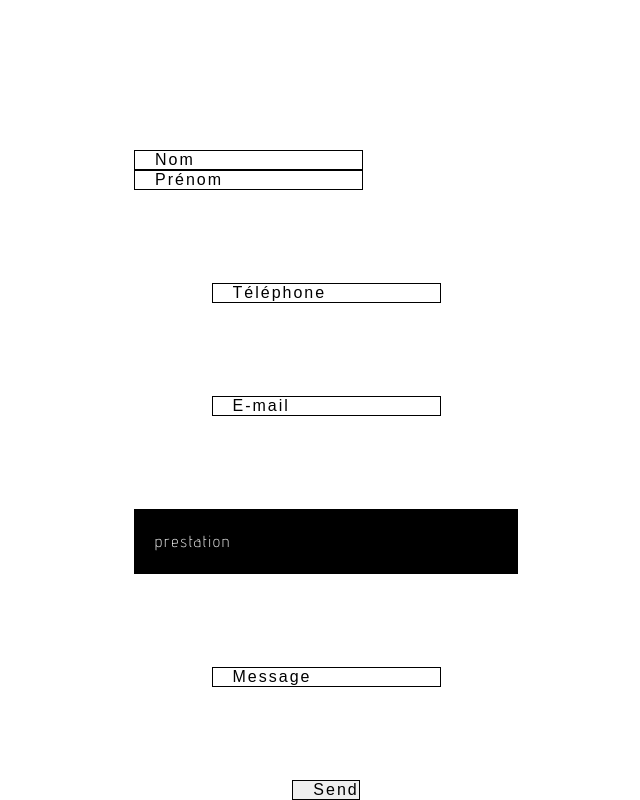
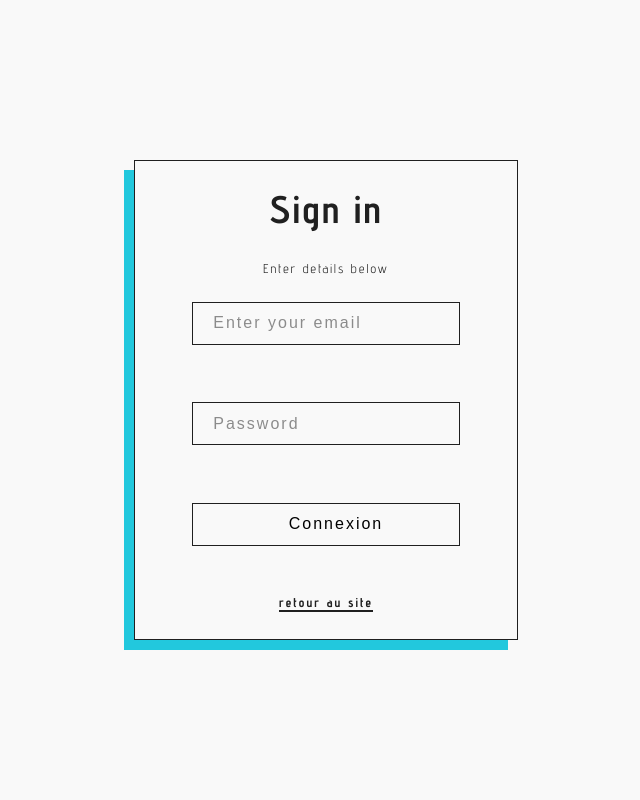
Before and after one commit to julienbeauchant/Izaline, a PHP site: page /admin.html in a window 1280 px wide. Shown: the whole page, without its empty margins (314-954 px from the left). Run offline with PHP 8.4, Linux system fonts and the light colour scheme.

Commit message:
couleurs et admin

```diff
--- a/admin.html
+++ b/admin.html
@@ -4,6 +4,7 @@
 <head>
     <meta charset="UTF-8">
     <meta name="viewport" content="width=device-width, initial-scale=1.0">
+    <link rel="stylesheet" href="css/admin.css">
     <link rel="stylesheet" href="css/izaline.css">
     <link rel="stylesheet" href="css/global.css">
     <link rel="stylesheet" href="css/header.css">
@@ -11,42 +12,48 @@
     <link rel="stylesheet" href="css/projet-personnel.css">
     <link rel="stylesheet" href="css/contact.css">
     <link rel="stylesheet" href="css/footer.css">
-    <link rel="stylesheet" href="css/admin.css">
+    <link rel="stylesheet" href="css/mediaqueries/mediaqueries-admin.css">
+    <link rel="stylesheet" href="css/mediaqueries/mediaqueries-contact.css">
+    <link rel="stylesheet" href="css/mediaqueries/mediaqueries-footer.css">
+    <link rel="stylesheet" href="css/mediaqueries/mediaqueries-global.css">
+    <link rel="stylesheet" href="css/mediaqueries/mediaqueries-header.css">
+    <link rel="stylesheet" href="css/mediaqueries/mediaqueries-prestation.css">
+    <link rel="stylesheet" href="css/mediaqueries/mediaqueries-projet-personnel.css">
 
     <link rel="preconnect" href="https://fonts.googleapis.com">
     <link rel="preconnect" href="https://fonts.gstatic.com" crossorigin>
     <link href="https://fonts.googleapis.com/css2?family=Advent+Pro:ital,wght@0,100..900;1,100..900&display=swap"
         rel="stylesheet">
 
-    <title>izaline</title>
+    <title>log in</title>
 </head>
 
 <body>
+    <section id="containerAdmin">
+        <div class="positionAdmin">
+            <h1 id="h1Admin">Sign in</h1>
+            <p id="pTitleAdmin">Enter details below</p>
+            <section id="containerInputAdmin">
+            <div class="inputAdmin">
+                <input type="email" placeholder="Enter your email">
+            </div>
+            <div class="inputAdmin">
+                <input type="password" placeholder="Password">
+            </div>
+            <div class="inputAdmin">
+                <input type="submit" value="Connexion">
+            </div>
+        </section>
+        <section id="pAdmin">
+            <div class="pAdminLeft">
+                <a href="izaline.html">retour au site</a>
+            </div>
+            <!-- <div class="pAdminRight">
+                <a>sign up</a>
+            </div> -->
+        </section>
+        </div>
+    </section>
+</body>
 
-    <main id="mainAdmin">
-
-        <form id="formContact">
-
-            <div class="nomPrenom">
-                <input id="inputNom" type="text" placeholder="Nom">
-                <input id="inputPrenom" type="text" placeholder="Prénom">
-            </div>
-
-            <input id="inputTel" type="tel" placeholder="Téléphone">
-            <input id="inputEmail" type="email" placeholder="E-mail">
-
-            <details>
-                <summary>prestation</summary>
-                <p>test</p>
-                <p>test</p>
-                <p>test</p>
-            </details>
-
-            <input id="inputMessage" type="text" placeholder="Message">
-            <input id="inputBtn" type="button" value="Send" placeholder="Send">
-
-        </form>
-
-    </main>
-
-</body>
+</html>
--- a/css/admin.css
+++ b/css/admin.css
@@ -1,7 +1,104 @@
-#mainAdmin {
+#containerAdmin {
     width: 100%;
     height: 100%;
     display: flex;
     justify-content: center;
     align-items: center;
 }
+
+.positionAdmin {
+    width: clamp(350px, 30%, 700px);
+    height: 60%;
+    display: flex;
+    flex-direction: column;
+    align-items: center;
+    border: 1px solid #202020;
+    box-shadow: -10px 10px 0px 0px #22C8DD;
+}
+
+#h1Admin {
+    width: 100%;
+    height: 20%;
+    font-size: 3vw;
+    display: flex;
+    justify-content: center;
+    align-items: center;
+}
+
+#pTitleAdmin {
+    width: 100%;
+    height: 5%;
+    font-size: 1vw;
+    display: flex;
+    justify-content: center;
+    align-items: center;
+}
+
+#containerInputAdmin {
+    width: 100%;
+    height: 60%;
+    display: flex;
+    flex-direction: column;
+    align-items: center;
+    justify-content: space-between;
+}
+
+.inputAdmin {
+    width: 100%;
+    height: 30%;
+    display: flex;
+    justify-content: center;
+    align-items: center;
+}
+
+.inputAdmin input {
+    width: 70%;
+    height: 50%;
+}
+
+.inputAdmin input::placeholder {
+    opacity: 0.5;
+}
+
+input[type="submit"]:hover {
+    border: 2px solid #22C8DD;
+}
+
+#pAdmin {
+    width: 100%;
+    height: 15%;
+    display: flex;
+    justify-content: center;
+    gap: 10px;
+}
+
+.pAdminLeft {
+    width: 100%;
+    height: 100%;
+    display: flex;
+    justify-content: center;
+    align-items: center;
+    font-size: 1vw;
+    font-weight: 700;
+}
+
+.pAdminRight {
+    width: 40%;
+    height: 100%;
+    display: flex;
+    justify-content: flex-end;
+    align-items: center;
+    font-size: 1vw;
+    font-weight: 700;
+}
+
+.pAdminLeft a,
+.pAdminRight a {
+    color: #202020;
+    border-bottom: 2px solid #202020;
+}
+
+.pAdminLeft a:hover,
+.pAdminRight a:hover {
+    border-color: #22C8DD;
+}
--- a/css/contact.css
+++ b/css/contact.css
@@ -56,7 +56,8 @@ details {
     font-weight: 300;
     padding-left: 20px;
     letter-spacing: 2px;
-    border: 1px solid black;
+    background-color: #F9F9F9;
+    border: 1px solid #202020;
     border-radius: 0px;
     caret-color: #22C8DD;
 
@@ -67,19 +68,20 @@ details {
     width: 30%;
     height: 7%;
     font-weight: 500;
-    color: white;
-    background-color: black;
+    color: #F9F9F9;
+    background-color: #202020;
 }
 
 details {
-    color: white;
-    background-color: black;
+    color: #F9F9F9;
+    background-color: #202020;
 }
 
 ::placeholder {
-    color: black;
+    color: #202020;
 }
 
 #contactInputMessage {
+    word-break: break-all;
     padding-bottom: 70px;
 }
--- a/css/global.css
+++ b/css/global.css
@@ -10,6 +10,8 @@
 body {
     width: 100vw;
     height: 100vh;
+    background-color: #F9F9F9;
+    color: #202020;
     background-repeat: no-repeat;
     font-family: "Advent Pro", sans-serif;
     font-optical-sizing: auto;
@@ -21,12 +23,12 @@ span {
 }
 
 h1 {
-    font-size: 5.5vw;
+    font-size: 5vw;
     font-weight: bold;
 }
 
 h2 {
-    font-size: 2vw;
+    font-size: 1.8vw;
     /* font-size: 1.5em; */
     font-weight: 200;
 }
--- a/css/header.css
+++ b/css/header.css
@@ -13,7 +13,7 @@ header {
 #headerSectionRight {
     width: 35%;
     height: 100%;
-    background-color: black;
+    background-color: #202020;
 }
 
 /* LOGO IZALINE */
@@ -70,7 +70,7 @@ header {
 }
 
 .headerCenter {
-    width: 80%;
+    width: 70%;
     height: 80%;
     display: flex;
     flex-direction: column;
@@ -96,7 +96,7 @@ header {
 #nav {
     position: sticky;
     top: 0;
-    width: 80%;
+    width: 70%;
     height: 20%;
     display: flex;
     align-items: center;
@@ -113,7 +113,7 @@ header {
 #nav ul li a {
     font-size: 1.5vw;
     font-weight: 500;
-    color: black;
+    color: #202020;
     transition: transform 0.3s ease;
 }
 
--- a/css/mediaqueries/mediaqueries-header.css
+++ b/css/mediaqueries/mediaqueries-header.css
@@ -49,7 +49,7 @@
     }
 
     #navBurger ul li a {
-        color: black;
+        color: #202020;
     }
 
     #robotHeader {
--- a/css/prestation.css
+++ b/css/prestation.css
@@ -16,7 +16,7 @@
     flex-wrap: wrap;
     align-items: center;
     margin-top: 150px;
-    border: 1px solid black;
+    border: 1px solid #202020;
 }
 
 .positionPrestationLeft {
@@ -30,8 +30,8 @@
 #interactive {
     display: flex;
     justify-content: flex-start;
-    background-color: black;
-    color: white;
+    background-color: #202020;
+    color: #F9F9F9;
 }
 
 .insidePrestation {
@@ -156,7 +156,7 @@
 }
 
 #interactive {
-    background-color: black;
+    background-color: #202020;
 }
 
 .insideVitrine2 {
```
Also changed, not shown: css/footer.css (+43 -7 lines), css/projet-personnel.css (+63 -47 lines), izaline.html (+17 -59 lines), js/projet-personnel.js (+11 -11 lines), js/theme.js (+9 -0 lines), img/logo-n/github-n.png (added), img/logo-n/modification.png (added), img/logo-n/plus-n.png (added), img/logo-n/trash-n.png (added), img/logo-n/user-n.png (added), 1 other file.
